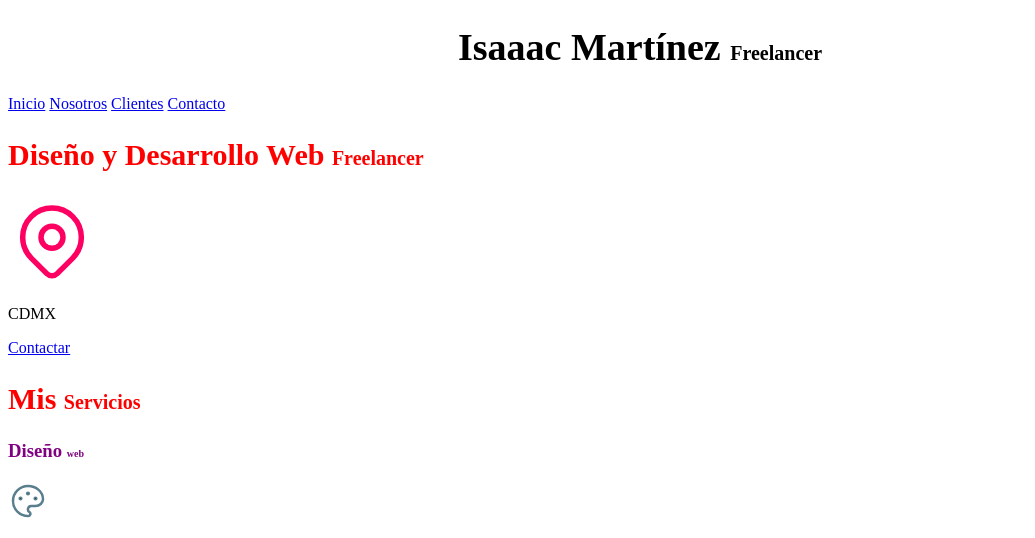
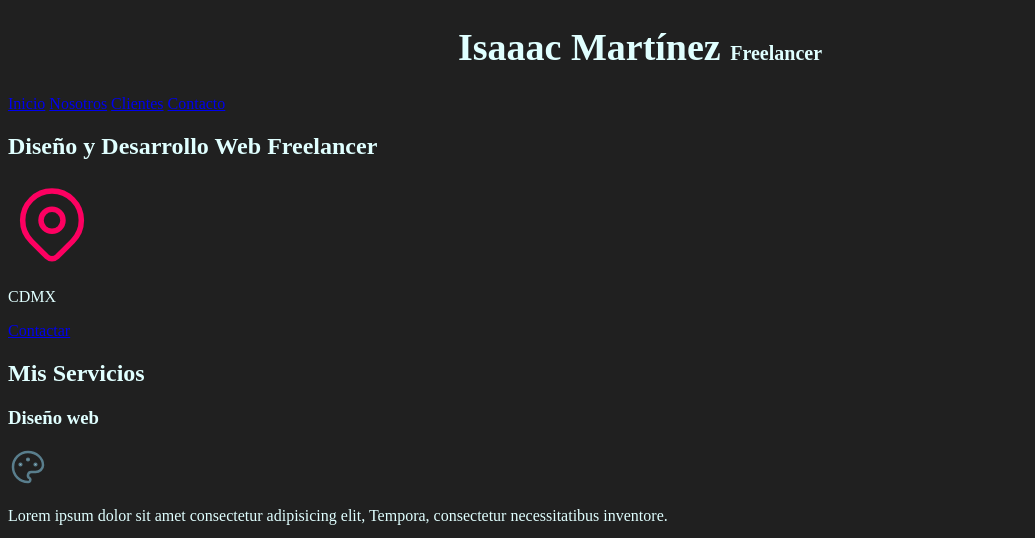
Before and after one commit to mamis99/WebFullstack, a plain HTML site: page index.html in a window 1280 px wide. Shown: the top 538 px of the page, without its empty margins (0-1035 px from the left). Drawn offline with Linux system fonts and the light colour scheme.

Commit message:
Especificidad en CSS: si un elemento tiene un selector más específico que otro no importa mucho donde haya sido declarado CSS se decidirá por su especificidad

```diff
--- a/css/styles.css
+++ b/css/styles.css
@@ -2,15 +2,18 @@ html{
     font-size: 62.5%;
 }
 body{
+    background-color: #202020;
+    color:lightcyan;
     font-size: 16px; /* 1rem = 10px */
 }
-/* Selecciona todos los h2*/
-h2{
-    color: red;
-    font-size: 3rem;
+/* Selecciona todos los span que hay dentro la clase titulo en la etiqueta h1
+La siguiente declaración es la que se va a tomar en cuenta porque es la que
+tiene la mayor especificidad de las 3, a pesar de que sea en cascada
+*/
+h1.titulo span {
+    font-size: 2rem;
 }
-/* Selecciona todos los span que hay dentro de todos los h2*/
-h2 span{
+.titulo span {
     font-size: 2rem;
 }
 /* Selecciona la clase titulo*/
@@ -18,16 +21,3 @@ h2 span{
     text-align: center;
     font-size: 3.8rem;
 }
-/* Selecciona todos los span que hay dentro la clase titulo*/
-.titulo span {
-    font-size: 2rem;
-}
-/* Selecciona el id subtitulo*/
-/*Los id son únicos, solo debe haber un id subtitulo en el index*/
-#subtitulo {
-    color: purple;
-}
-/* Selecciona todos los span que hay dentro del id subtitulo*/
-#subtitulo span {
-    font-size: 1rem;
-}
```
